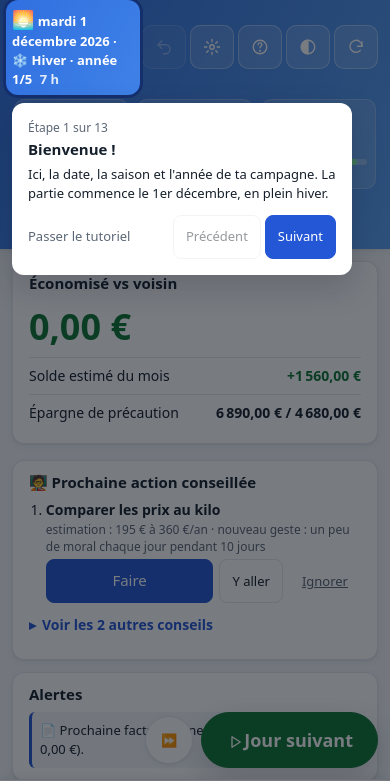
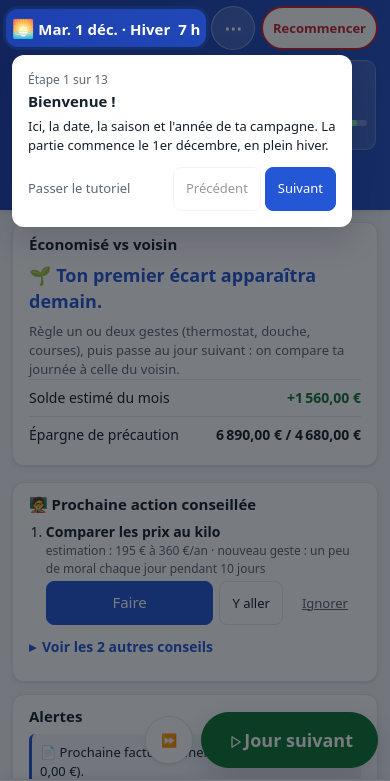
Before and after one commit to NicolasDabek/economie-game, a website with bundled scripts: page index.html in a window 390 px wide. Both pictures are taken after a click on the button "Commencer le tutoriel". Shown: the top 781 px of the page. Built offline with nearby package versions, Linux system fonts and the light colour scheme.

Commit message:
v1.2.1 : seconde passe de design (bas de page, date courte, menu ⋯, contraste, état vide J1)

```diff
--- a/css/style.css
+++ b/css/style.css
@@ -10,7 +10,7 @@
   --froid:#3b82f6;--chaud:#ef4444;
   --ombre:0 1px 2px rgba(16,24,40,.06),0 2px 8px rgba(16,24,40,.06);
   --ombre-haute:0 12px 32px rgba(16,24,40,.18);
-  --ciel-jour:linear-gradient(120deg,#2f6fe0,#5aa1f2);--ciel-nuit:linear-gradient(120deg,#0f172a,#312e81);
+  --ciel-jour:linear-gradient(120deg,#1e40af,#2552c4);--ciel-nuit:linear-gradient(120deg,#0f172a,#312e81);
   --anim:.2s;
 }
 [data-theme="sombre"]{
@@ -423,3 +423,47 @@ body{padding-bottom:96px}
 }
 @media (min-width:1001px){#btnPlusTemps{display:none}}
 .panneaux,.sous-onglets,.sections,.centre{min-width:0}
+
+/* ---------------------------------------------------------------- v1.2.1 : seconde passe design */
+/* 1. le contenu ne passe plus sous « Jour suivant » + barre d'onglets */
+:root{--h-fab:56px;--h-onglets:68px}
+.app{padding-bottom:calc(var(--h-fab) + var(--e4) * 2)}
+@media (max-width:1000px){
+  .app{padding-bottom:calc(var(--h-fab) + var(--h-onglets) + var(--e4) * 2 + env(safe-area-inset-bottom))}
+  body{padding-bottom:0}
+}
+/* 2. date courte sur mobile */
+.date-courte{display:none}
+@media (max-width:600px){
+  .date-longue{display:none}
+  .date-courte{display:inline}
+  .tb-date{white-space:nowrap;font-size:var(--t-m)}
+}
+/* 3. menu ⋯ libellé + Recommencer séparé et marqué comme destructif */
+.menu{display:flex;align-items:center;gap:var(--e2);position:relative}
+.menu-partie>summary{list-style:none;display:inline-flex;align-items:center;gap:6px;min-height:44px;padding:0 14px;border-radius:999px;background:rgba(255,255,255,.16);border:1px solid rgba(255,255,255,.35);color:#fff;font-weight:600;cursor:pointer}
+.menu-partie>summary::-webkit-details-marker{display:none}
+.menu-partie[open]>summary{background:rgba(0,0,0,.2)}
+.menu-liste{position:absolute;right:0;top:calc(100% + 6px);z-index:40;min-width:250px;background:var(--surface);color:var(--texte);border:1px solid var(--bord);border-radius:var(--r2);box-shadow:var(--ombre-haute);padding:var(--e1);display:flex;flex-direction:column}
+.menu-liste button{display:flex;align-items:center;gap:10px;min-height:44px;border:0;background:none;text-align:left;padding:0 12px;border-radius:var(--r1);cursor:pointer;color:var(--texte)}
+.menu-liste button:hover:not(:disabled),.menu-liste button:focus-visible{background:var(--surface2)}
+.menu-liste button:disabled{opacity:.55;cursor:default}
+.menu-annee{margin:0;padding:8px 12px;font-size:var(--t-s);color:var(--doux);border-bottom:1px solid var(--bord)}
+.m-ico{display:inline-flex}
+.btn-danger{display:inline-flex;align-items:center;gap:6px;min-height:44px;padding:0 14px;border-radius:999px;background:var(--surface);color:var(--mal);border:2px solid var(--mal);font-weight:700;cursor:pointer}
+.btn-danger:hover{background:var(--mal-doux)}
+
+/* 4. lien d'évitement */
+.sauter{min-height:44px;display:inline-flex;align-items:center}
+/* 5. contraste du bandeau : textes blancs pleins */
+.tb-date .heure,.jauge .palier{opacity:1}
+/* 6. premier jour */
+.tb-hero .vide-j1{font-size:var(--t-l);font-weight:700;color:var(--accent);margin:var(--e2) 0}
+@media (max-width:600px){
+  .lib-menu{display:none}
+  .menu-partie>summary{width:44px;padding:0;justify-content:center;font-size:var(--t-l)}
+  .btn-danger{padding:0 10px;font-size:var(--t-s)}
+  .btn-danger .m-ico{display:none}
+  .menu{gap:6px}
+  .topbar{column-gap:var(--e2)}
+}
--- a/index.html
+++ b/index.html
@@ -27,14 +27,20 @@
     <div class="tb-date"><span id="astre" aria-hidden="true">☀️</span> <span id="date" aria-live="polite">—</span> <span id="heure" class="heure">7 h</span></div>
   </div>
   <div id="jauges" class="jauges" role="list" aria-label="Jauges"></div>
-  <div class="menu" role="toolbar" aria-label="Partie">
-    <button class="btn-icone" id="btnAnnuler" aria-label="Annuler le dernier réglage (Ctrl+Z)" data-tip="Annuler le dernier réglage (Ctrl+Z)" disabled></button>
-    <button class="btn-icone" id="btnReglages" aria-label="Réglages et raccourcis" data-tip="Réglages et raccourcis"></button>
-    <button class="btn-icone" id="btnAide" aria-label="Rejouer le tutoriel" data-tip="Rejouer le tutoriel"></button>
-    <button class="btn-icone" id="btnTheme" aria-label="Thème clair ou sombre" data-tip="Thème clair / sombre"></button>
-    <button class="btn-icone" id="btnSauver" aria-label="Sauvegarder" data-tip="Sauvegarder"></button>
-    <button class="btn-icone" id="btnCharger" aria-label="Charger" data-tip="Charger la sauvegarde"></button>
-    <button class="btn-icone" id="btnNouvelle" aria-label="Nouvelle partie" data-tip="Nouvelle partie"></button>
+  <div class="menu" aria-label="Partie">
+    <details class="menu-partie" id="menuPartie">
+      <summary id="btnMenu" aria-label="Menu de la partie (annuler, réglages, aide, thème, sauvegarde)"><span aria-hidden="true">⋯</span><span class="lib-menu">Menu</span></summary>
+      <div class="menu-liste">
+        <p class="menu-annee" id="menuAnnee"></p>
+        <button id="btnAnnuler" aria-label="Annuler le dernier réglage (Ctrl+Z)" disabled><span class="m-ico"></span><span>Annuler</span></button>
+        <button id="btnSauver" aria-label="Sauvegarder"><span class="m-ico"></span><span>Sauvegarder</span></button>
+        <button id="btnCharger" aria-label="Charger la sauvegarde"><span class="m-ico"></span><span>Charger la sauvegarde</span></button>
+        <button id="btnTheme" aria-label="Thème clair ou sombre"><span class="m-ico"></span><span>Thème clair / sombre</span></button>
+        <button id="btnReglages" aria-label="Réglages et raccourcis"><span class="m-ico"></span><span>Réglages et raccourcis</span></button>
+        <button id="btnAide" aria-label="Rejouer le tutoriel"><span class="m-ico"></span><span>Rejouer le tutoriel</span></button>
+      </div>
+    </details>
+    <button class="btn-danger" id="btnNouvelle" aria-label="Recommencer une nouvelle partie (demande confirmation)"><span class="m-ico"></span><span>Recommencer</span></button>
   </div>
 </header>
 <div id="annonces" class="annonces cache" role="status"></div>
--- a/js/guide.js
+++ b/js/guide.js
@@ -253,7 +253,7 @@ const ETAPES = [
   { sel: '#btnJour', titre: 'Fais avancer le temps', texte: 'Passe au jour suivant. Un message te montrera ce que ta journée a coûté.', fait: (s) => s.jour >= 1 },
   { sel: '.temps-int', titre: 'Avancer plus vite', texte: 'Semaine, mois ou jusqu\'au prochain événement : le jeu s\'arrête de lui-même sur chaque choix important.' },
   { sel: '[data-section="bilan"]', titre: 'Ce que tu apprends', texte: 'Dans Bilan : tes résultats, et chaque découverte devenue un principe dans l\'encyclopédie ; le glossaire explique chaque terme.' },
-  { sel: '#btnAide', titre: 'C\'est parti !', texte: 'Tu peux rejouer ce tutoriel à tout moment avec ce bouton. La page « Comment jouer » (Savoir › Aide) résume les règles et les raccourcis. Bon hiver !' },
+  { sel: '#btnMenu', titre: 'C\'est parti !', texte: 'Le menu ⋯ permet d\'annuler un réglage, de sauvegarder, de changer de thème et de rejouer ce tutoriel. La page « Comment jouer » (Savoir › Aide) résume les règles et les raccourcis. Bon hiver !' },
 ];
 const coach = { actif: false, i: 0 };
 export const coachActif = () => coach.actif;
--- a/js/main.js
+++ b/js/main.js
@@ -126,6 +126,7 @@ document.addEventListener('click', (e) => {
   const annulable = !!(d.choix || d.set || d.appliquer !== undefined || d.routine || d.porter);
   const avant = annulable ? cliche() : null, libAnnul = (b.closest('.ligne')?.querySelector('label')?.textContent || '').trim() + (b.textContent.trim() ? ` → ${b.textContent.trim()}` : '');
   if (annulable) queueMicrotask(() => { if (cliche() !== avant) empiler(avant, libAnnul.replace(/^ → /, '')); });
+  if (b.closest('.menu-liste')) $('menuPartie').open = false;   // v1.2.1 : le menu se referme après un choix
   if (b.id === 'btnAnnuler') { annuler(); return; }
   if (b.id === 'btnReglages') { ouvrirReglages(); return; }
   if (b.id === 'reglagesFermer') { $('reglages').classList.add('cache'); return; }
@@ -226,7 +227,7 @@ document.addEventListener('click', (e) => {
   else if (b.id === 'btnSauver') { autoSauvegarde(); toast('💾 Partie sauvegardée dans ce navigateur.'); return; }
   else if (b.id === 'btnCharger') { const c = charger(); if (c && typeof c === 'object') { s = c; if (s.migre) { toast(MESSAGES_MIGRATION[s.migre] || 'Sauvegarde mise à jour.'); delete s.migre; } $('fin').classList.add('cache'); toast('📂 Partie chargée.'); } else signalerChargement(c); }
   else if (b.id === 'btnNouvelle' || b.id === 'btnRejouer') {
-    if (b.id === 'btnNouvelle' && !confirm('Commencer une nouvelle partie ? La partie en cours sera perdue si elle n\'est pas sauvegardée.')) return;
+    if (b.id === 'btnNouvelle' && !confirm('Recommencer une nouvelle partie ? La partie en cours sera perdue si elle n\'est pas sauvegardée. Cette action est irréversible.')) return;
     s = nouvellePartie(Math.floor(Math.random() * 1e6), Math.round(s.joursTotal / 365) || duree); $('fin').classList.add('cache'); autoSauvegarde();
   } else return;
   rafraichir(n);
@@ -241,7 +242,7 @@ function signalerChargement(c) {
 }
 // thème, icônes, clavier
 document.documentElement.dataset.theme = prefs.theme || (matchMedia('(prefers-color-scheme: dark)').matches ? 'sombre' : 'clair');
-for (const [id, ic] of [['btnAnnuler', 'annuler'], ['btnReglages', 'reglages'], ['btnAide', 'aide'], ['btnTheme', 'theme'], ['btnSauver', 'sauver'], ['btnCharger', 'charger'], ['btnNouvelle', 'nouvelle']]) $(id).innerHTML = icone(ic, 18);
+for (const [id, ic] of [['btnAnnuler', 'annuler'], ['btnReglages', 'reglages'], ['btnAide', 'aide'], ['btnTheme', 'theme'], ['btnSauver', 'sauver'], ['btnCharger', 'charger'], ['btnNouvelle', 'nouvelle']]) $(id).querySelector('.m-ico').innerHTML = icone(ic, 18);
 for (const [id, ic] of [['btnJour', 'jour'], ['btnSemaine', 'semaine'], ['btnMois', 'mois'], ['btnEvenement', 'evenement']]) $(id).querySelector('.t-ico').innerHTML = icone(ic, 18);
 document.addEventListener('guide-rendre', () => rendreTout(s));
 document.addEventListener('keydown', (e) => {
--- a/js/tableau.js
+++ b/js/tableau.js
@@ -292,7 +292,7 @@ export function rendreTableau(s, etat = {}) {
     <div class="tb-prec"><span>Épargne de précaution : ${eur(prec)} / ${eur(cible)} (3 mois de reste à vivre)</span><div class="progres" role="progressbar" aria-valuenow="${Math.round(pPrec)}" aria-valuemin="0" aria-valuemax="100" aria-label="Épargne de précaution"><div style="width:${pPrec}%"></div></div><small>${pPrec >= 100 ? '✓ Constituée : une panne ne te mettra pas à découvert.' : 'À constituer avant d\'investir à risque.'}</small></div>
     ${s.eco ? `<div class="tb-budget"><div>Entrées / mois<b class="plus">+${eur(salaire)}</b></div><div>Loyer<b class="moins">−${eur(loyer)}</b></div><div>${projLib}<b class="moins">−${eur(projMois)}</b></div><div>Solde estimé<b class="${salaire - loyer - projMois >= 0 ? 'plus' : 'moins'}">${eur(salaire - loyer - projMois)}</b></div></div>` : ''}</div>`;
 
-  const hero = `<div class="tb-carte tb-hero"><h3>Économisé vs voisin</h3><b class="grand ${r.economies >= 0 ? 'plus' : 'moins'}">${eur(r.economies)}</b><div class="lignes">
+  const hero = `<div class="tb-carte tb-hero"><h3>Économisé vs voisin</h3>${s.nbJours === 0 ? '<p class="vide-j1">🌱 Ton premier écart apparaîtra demain.</p><p class="aide">Règle un ou deux gestes (thermostat, douche, courses), puis passe au jour suivant : on compare ta journée à celle du voisin.</p>' : `<b class="grand ${r.economies >= 0 ? 'plus' : 'moins'}">${eur(r.economies)}</b>`}<div class="lignes">
     ${s.eco ? `<div><span>Solde estimé du mois</span><b class="${salaire - loyer - projMois >= 0 ? 'plus' : 'moins'}">${salaire - loyer - projMois >= 0 ? '+' : ''}${eur(salaire - loyer - projMois)}</b></div>` : ''}
     <div><span>Épargne de précaution</span><b>${eur(prec)} / ${eur(cible)}</b></div></div></div>`;
   // 2. jauges
--- a/js/ui.js
+++ b/js/ui.js
@@ -74,7 +74,11 @@ export function rendreJauges(s) {
   const ch = chapitreDuJour(Math.min(s.jour, tot - 1));
   const dt = dateDuJour(Math.min(s.jour, tot - 1)).toLocaleDateString('fr-FR', { weekday: 'long', day: 'numeric', month: 'long', year: 'numeric', timeZone: 'UTC' });
   const SAI = { hiver: '❄️ Hiver', printemps: '🌱 Printemps', ete: '☀️ Été', automne: '🍂 Automne' };
-  $('date').textContent = s.fini ? 'Fin de la campagne' : `${dt} · ${SAI[ch.saison] || ch.nom} · année ${anneeDuJour(s.jour) + 1}/${nAns}`;
+  // v1.2.1 : date longue au bureau, courte sur mobile (« mar. 1 déc. · Hiver ») ; l'année de campagne est dans le menu
+  const dc = dateDuJour(Math.min(s.jour, tot - 1)).toLocaleDateString('fr-FR', { weekday: 'short', day: 'numeric', month: 'short', timeZone: 'UTC' });
+  const sai = SAI[ch.saison] || ch.nom;
+  $('date').innerHTML = s.fini ? 'Fin de la campagne' : `<span class="date-longue">${dt} · ${sai} · année ${anneeDuJour(s.jour) + 1}/${nAns}</span><span class="date-courte">${dc.charAt(0).toUpperCase() + dc.slice(1)} · ${sai.replace(/^\S+ /, '')}</span>`;
+  if ($('menuAnnee')) $('menuAnnee').textContent = s.fini ? 'Campagne terminée' : `Année ${anneeDuJour(s.jour) + 1} sur ${nAns} · jour ${s.jour + 1}`;
   const av = evenementsAVenir(s).filter(e => e.annonce > 0);
   $('annonces').innerHTML = av.map(e => `<span>📅 Dans ${e.jour - s.jour} j : <b>${e.titre}</b>. ${e.texte}</span>`).join('');
   $('annonces').classList.toggle('cache', !av.length);
--- a/js/version.js
+++ b/js/version.js
@@ -1,3 +1,3 @@
 // Version du jeu (identique à package.json ; vérifié par test/coherence-test.mjs)
-export const VERSION = '1.2.0';
-export const DATE_VERSION = '16 octobre 2026';
+export const VERSION = '1.2.1';
+export const DATE_VERSION = '17 octobre 2026';
--- a/package.json
+++ b/package.json
@@ -1,6 +1,6 @@
 {
   "name": "economie-game",
-  "version": "1.2.0",
+  "version": "1.2.1",
   "description": "Jeu de gestion en français : dépenser moins que le voisin sans s'abîmer, prix réels 2026",
   "private": true,
   "type": "module",
```
Also changed, not shown: test/captures-v121.cjs (added, +36 -0 lines), test/navigateur.cjs (+1 -1 lines), test/playtest.cjs (+1 -1 lines), CHANGELOG.md.
